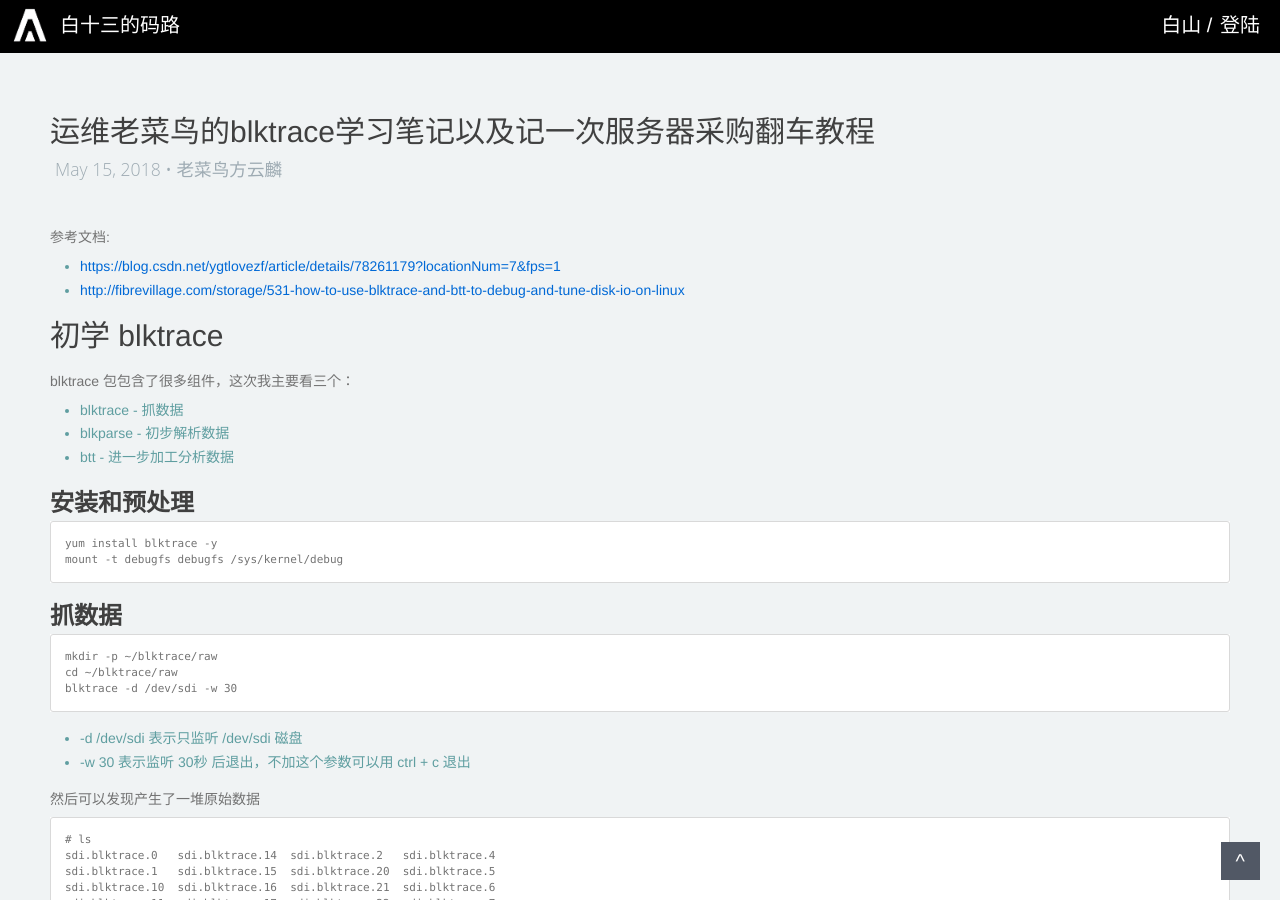
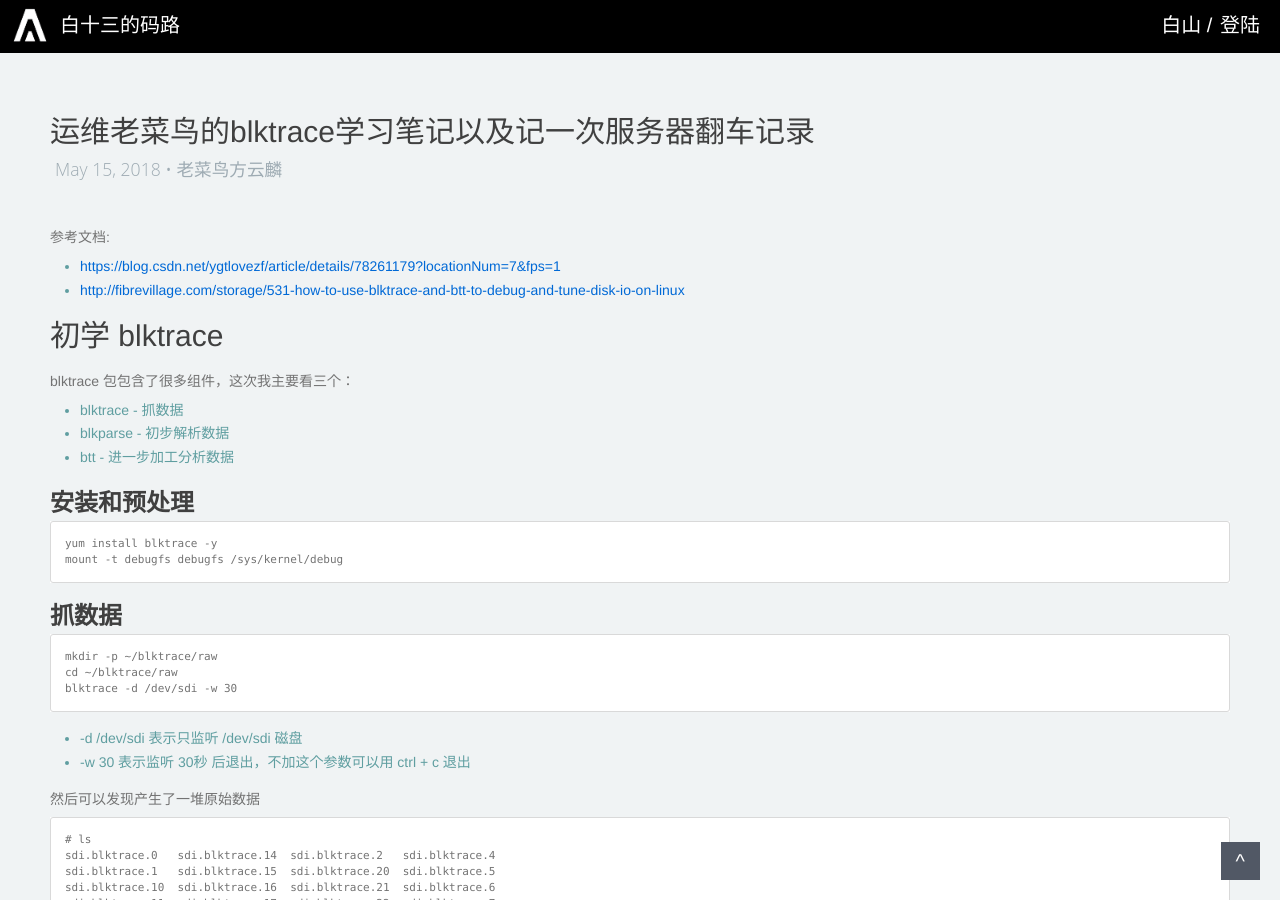
Before and after one commit to baishancloud/baishancloud.github.io, a Jekyll site: the page built from _posts/2018-05-15-blktrace.md, in a window 1280 px wide and 900 px high. Built offline with Jekyll 4.4.1, drawn with Linux system fonts in a browser that asks for light colours; nearby versions of some CDN libraries; library files that are not in the unit come from our copies.

```diff
--- a/_posts/2018-05-15-blktrace.md
+++ b/_posts/2018-05-15-blktrace.md
@@ -1,6 +1,6 @@
 ---
 layout: post
-title: "运维老菜鸟的blktrace学习笔记以及记一次服务器采购翻车教程"
+title: "运维老菜鸟的blktrace学习笔记以及记一次服务器翻车记录"
 date: 2018 May 15
 categories: devops
 column: weed
```
